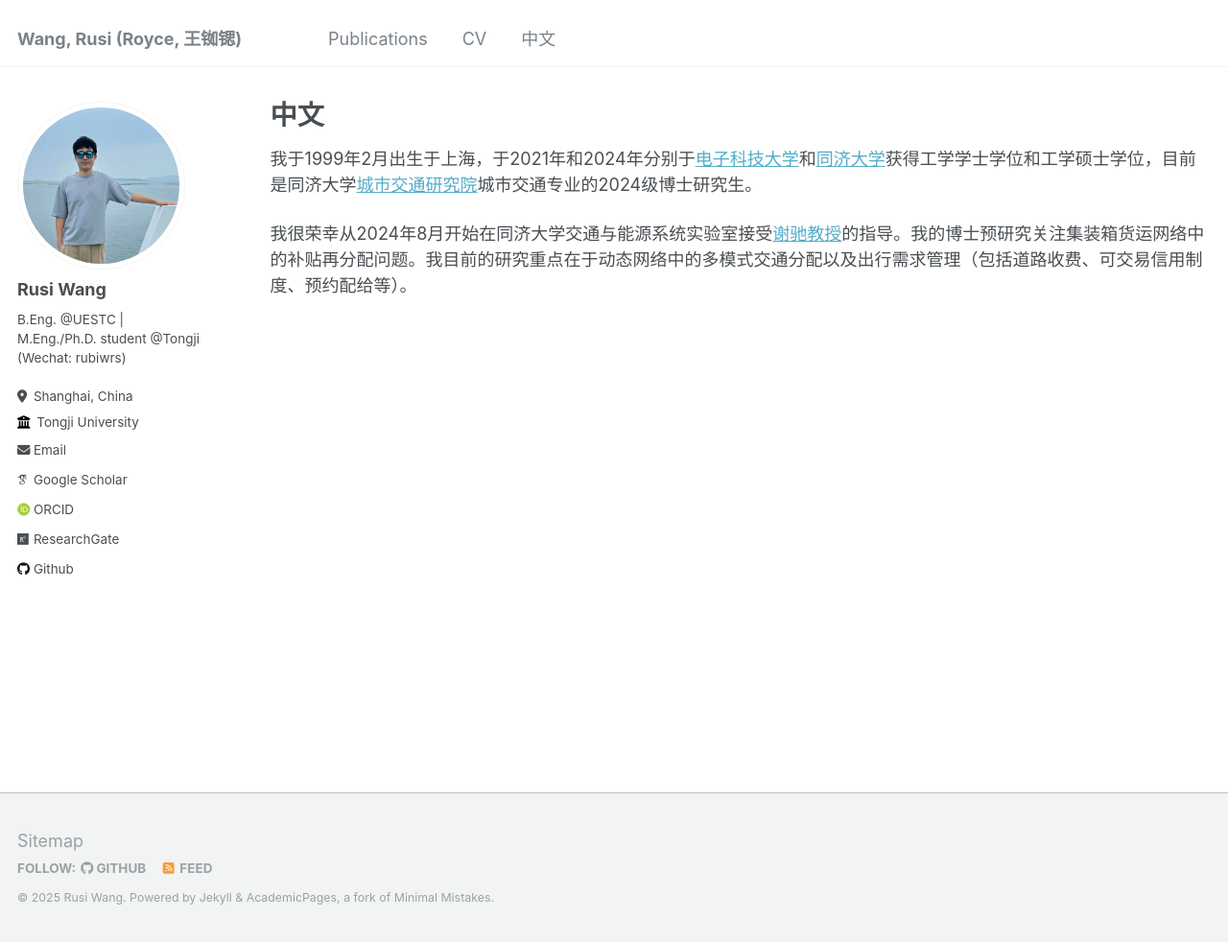
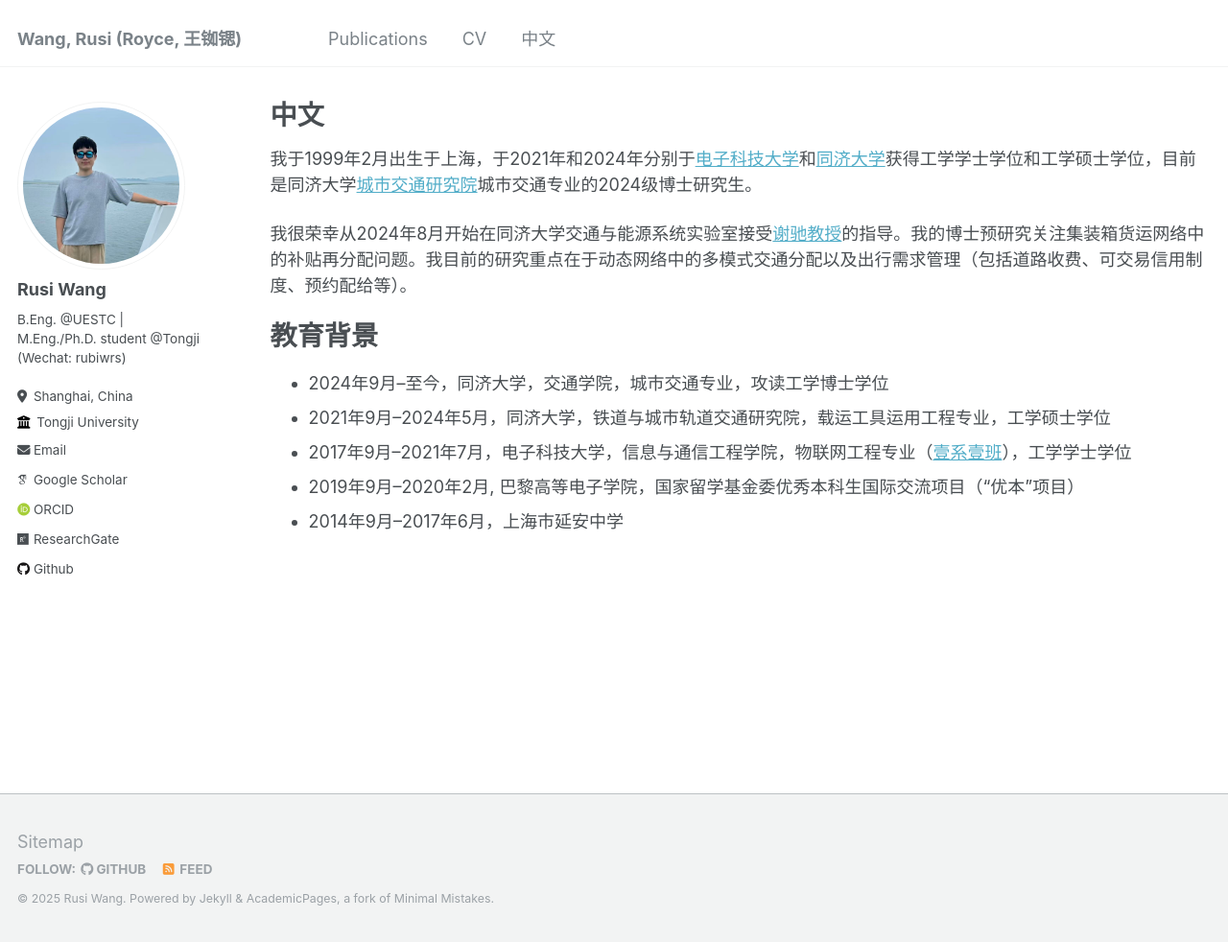
Before and after one commit to RusiWang99/RusiWang99.github.io, a Jekyll site: the page built from _pages/chinese.md, in a window 1280 px wide and 982 px high. Shown: the whole window at 96% size. Built offline with Jekyll 4.4.1, drawn with Linux system fonts in a browser that asks for light colours; some web fonts are replaced.

Commit message:
Update chinese.md

```diff
--- a/_pages/chinese.md
+++ b/_pages/chinese.md
@@ -8,3 +8,11 @@ author_profile: true
 我于1999年2月出生于上海，于2021年和2024年分别于[电子科技大学](https://www.uestc.edu.cn/)和[同济大学](https://www.tongji.edu.cn/)获得工学学士学位和工学硕士学位，目前是同济大学[城市交通研究院](https://umi.tongji.edu.cn/)城市交通专业的2024级博士研究生。
 
 我很荣幸从2024年8月开始在同济大学交通与能源系统实验室接受[谢驰教授](https://scholar.google.com/citations?hl=en&user=LQ3KKYQAAAAJ&view_op=list_works&sortby=pubdate)的指导。我的博士预研究关注集装箱货运网络中的补贴再分配问题。我目前的研究重点在于动态网络中的多模式交通分配以及出行需求管理（包括道路收费、可交易信用制度、预约配给等）。
+
+教育背景
+======
+* 2024年9月–至今，同济大学，交通学院，城市交通专业，攻读工学博士学位
+* 2021年9月–2024年5月，同济大学，铁道与城市轨道交通研究院，载运工具运用工程专业，工学硕士学位
+* 2017年9月–2021年7月，电子科技大学，信息与通信工程学院，物联网工程专业（[壹系壹班](https://mp.weixin.qq.com/s/ew-8znWxv4uh3Q9MWJyc2A)），工学学士学位
+* 2019年9月–2020年2月, 巴黎高等电子学院，国家留学基金委优秀本科生国际交流项目（“优本”项目）
+* 2014年9月–2017年6月，上海市延安中学
```
